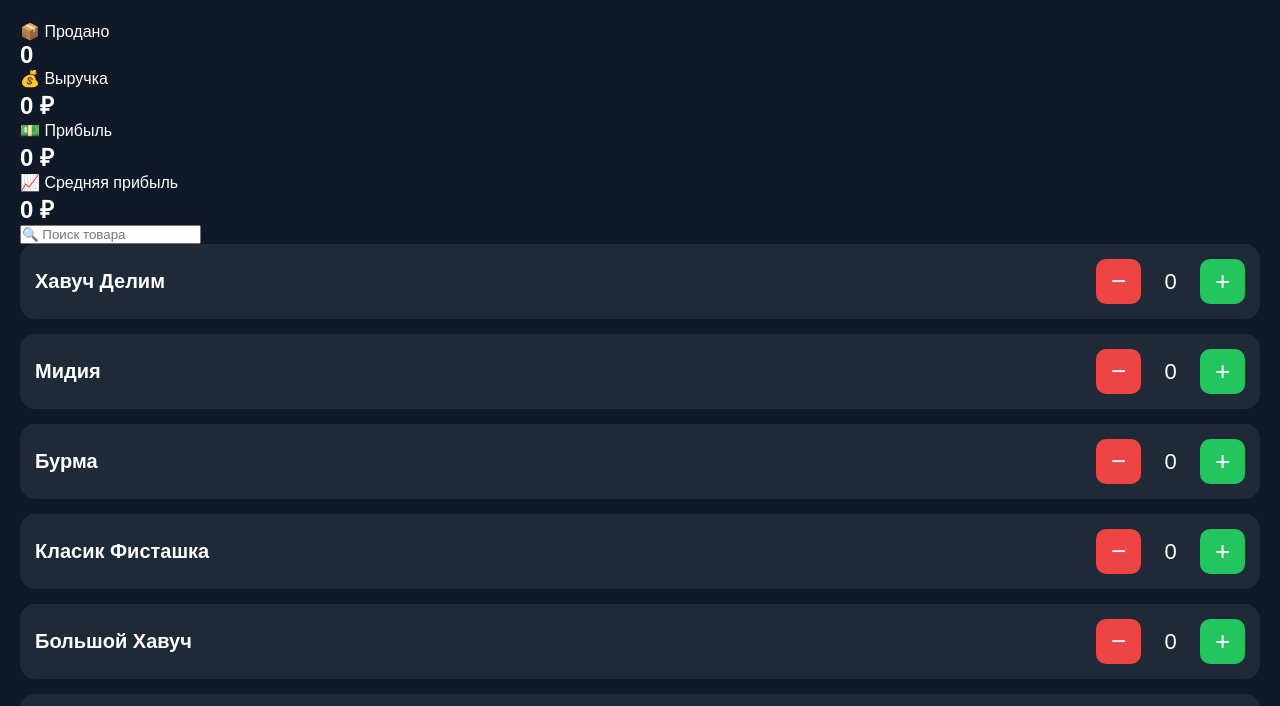
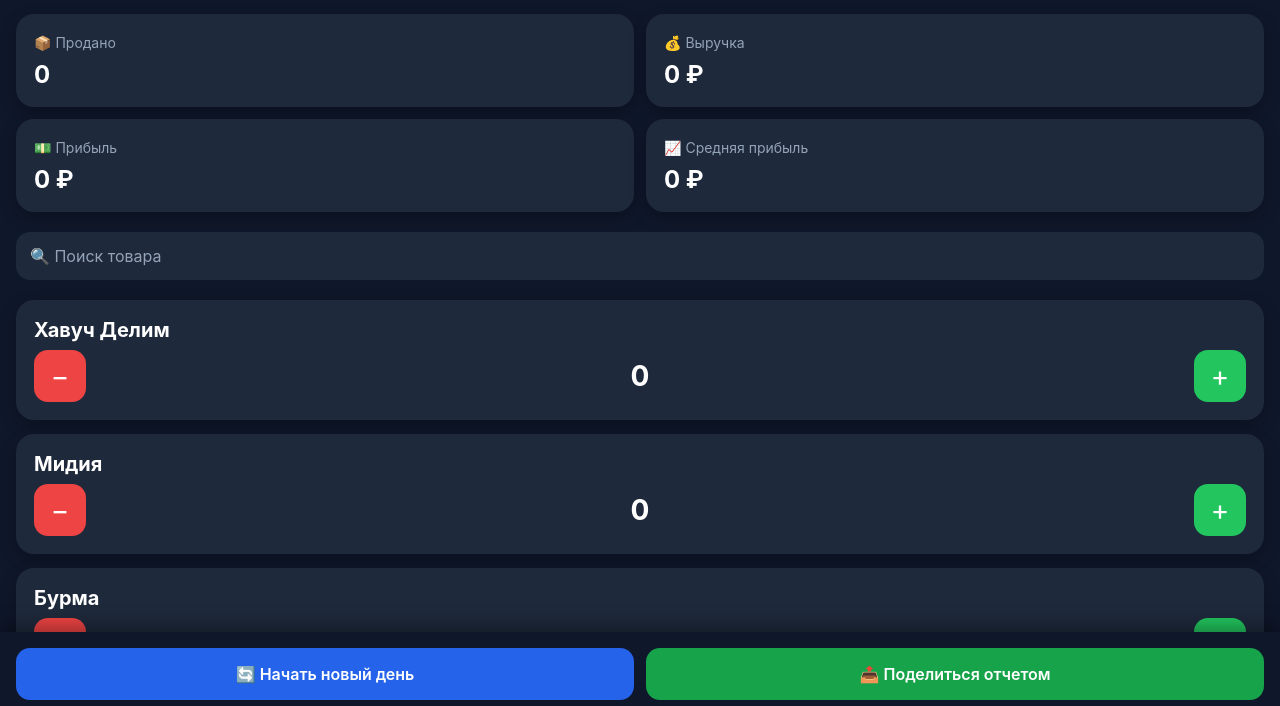
Before and after one commit to zyama77/tam-tatli-, a plain HTML site: page index.html in a window 1280 px wide. Shown: the part 84-790 px from the top of the page. Drawn offline with Linux system fonts and the light colour scheme.

Commit message:
Update style.css

```diff
--- a/style.css
+++ b/style.css
@@ -2,102 +2,153 @@
     margin:0;
     padding:0;
     box-sizing:border-box;
-    font-family:Arial,sans-serif;
+    font-family:-apple-system,BlinkMacSystemFont,"Segoe UI",Roboto,sans-serif;
 }
 
 body{
-    background:#111827;
+    background:#0f172a;
     color:#fff;
-    padding:20px;
+    padding:16px;
+    padding-bottom:120px;
 }
 
 .header{
     text-align:center;
-    margin-bottom:25px;
+    margin-bottom:20px;
 }
 
 .header h1{
-    font-size:32px;
+    font-size:30px;
+    font-weight:700;
 }
 
 .header p{
-    color:#bdbdbd;
-    margin-top:5px;
+    color:#94a3b8;
+    margin-top:6px;
+}
+
+.dashboard{
+    display:grid;
+    grid-template-columns:1fr 1fr;
+    gap:12px;
+    margin-bottom:20px;
+}
+
+.card{
+    background:#1e293b;
+    border-radius:18px;
+    padding:18px;
+    box-shadow:0 6px 16px rgba(0,0,0,.25);
+}
+
+.card span{
+    color:#94a3b8;
+    font-size:14px;
+}
+
+.card h2{
+    margin-top:8px;
+    font-size:24px;
+}
+
+.search{
+    margin-bottom:20px;
+}
+
+.search input{
+    width:100%;
+    padding:14px;
+    border:none;
+    border-radius:14px;
+    background:#1e293b;
+    color:#fff;
+    font-size:16px;
+}
+
+.search input::placeholder{
+    color:#94a3b8;
 }
 
 #products{
     display:flex;
     flex-direction:column;
-    gap:15px;
+    gap:14px;
 }
 
 .product{
-    background:#1f2937;
-    border-radius:15px;
-    padding:15px;
+    background:#1e293b;
+    border-radius:18px;
+    padding:18px;
+    box-shadow:0 6px 16px rgba(0,0,0,.25);
+}
+
+.product-name{
+    font-size:20px;
+    font-weight:700;
+    margin-bottom:8px;
+}
+
+.product-info{
+    color:#94a3b8;
+    font-size:14px;
+    margin-bottom:14px;
+}
+
+.controls{
     display:flex;
     justify-content:space-between;
     align-items:center;
 }
 
-.product-name{
-    font-size:20px;
+.count{
+    font-size:28px;
     font-weight:bold;
 }
 
-.controls{
-    display:flex;
-    align-items:center;
-    gap:12px;
-}
-
-button{
+.plus,.minus{
+    width:52px;
+    height:52px;
     border:none;
-    border-radius:10px;
+    border-radius:14px;
+    color:white;
+    font-size:28px;
     cursor:pointer;
 }
 
-.minus{
-    width:45px;
-    height:45px;
-    background:#ef4444;
-    color:white;
-    font-size:26px;
+.plus{
+    background:#22c55e;
 }
 
-.plus{
-    width:45px;
-    height:45px;
-    background:#22c55e;
-    color:white;
-    font-size:26px;
+.minus{
+    background:#ef4444;
 }
 
-.count{
-    width:35px;
-    text-align:center;
-    font-size:22px;
+footer{
+    position:fixed;
+    left:0;
+    right:0;
+    bottom:0;
+    background:#0f172a;
+    padding:16px;
+    display:flex;
+    gap:12px;
+    box-shadow:0 -6px 18px rgba(0,0,0,.35);
 }
 
-.footer{
-    margin-top:30px;
-    background:#1f2937;
-    border-radius:15px;
-    padding:20px;
-}
-
-.info{
-    display:flex;
-    justify-content:space-between;
-    margin-bottom:15px;
-    font-size:20px;
+footer button{
+    flex:1;
+    border:none;
+    border-radius:14px;
+    padding:16px;
+    color:#fff;
+    font-size:16px;
+    font-weight:600;
 }
 
 #reset{
-    width:100%;
-    padding:16px;
     background:#2563eb;
-    color:white;
-    font-size:20px;
-    border-radius:12px;
 }
+
+#share{
+    background:#16a34a;
+}
```
